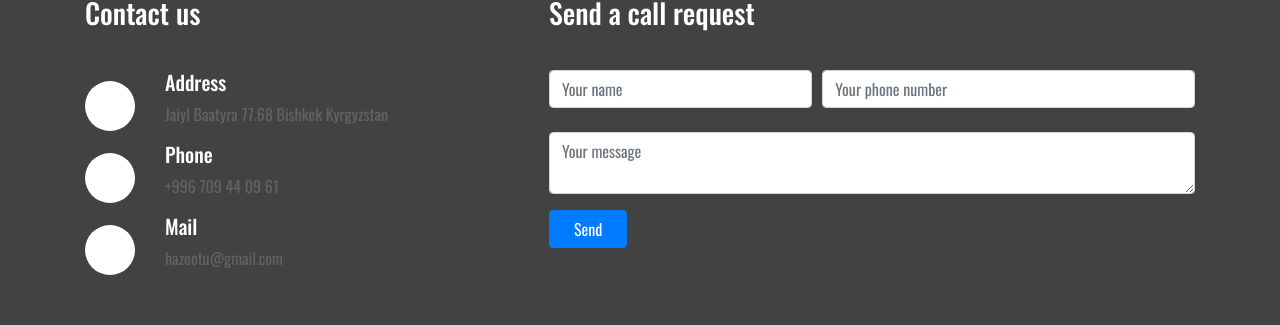
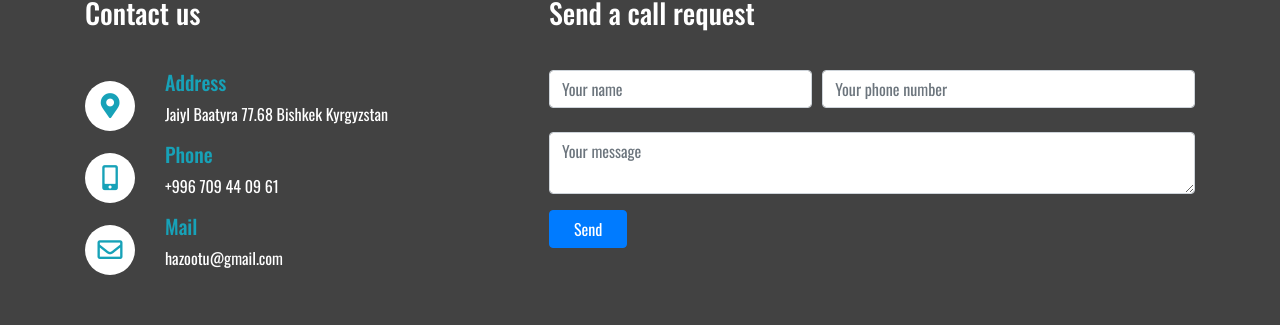
Before and after one commit to beksssK/footballtemporary, a React (Create React App) app: page /contacts in a window 1280 px wide. Shown: the part 887-1212 px from the top of the page. Built offline with nearby package versions, Linux system fonts and the light colour scheme.

Commit message:
Changed the styles of the contact page

```diff
--- a/src/components/Contact/ContactBottom.js
+++ b/src/components/Contact/ContactBottom.js
@@ -45,7 +45,7 @@ const ContactBottom = () => {
                                 <i className="fas fa-map-marker-alt"/>
                             </div>
                             <div className='ContactBlock__card_text'>
-                                <h5>Address</h5>
+                                <h5 className='text-info'>Address</h5>
                                 <p>Jaiyl Baatyra 77.68 Bishkek Kyrgyzstan</p>
                             </div>
                         </div>
@@ -54,7 +54,7 @@ const ContactBottom = () => {
                                 <i className="fas fa-mobile-alt"/>
                             </div>
                             <div className='ContactBlock__card_text'>
-                                <h5>Phone</h5>
+                                <h5 className='text-info'>Phone</h5>
                                 <p>+996 709 44 09 61</p>
                             </div>
                         </div>
@@ -63,7 +63,7 @@ const ContactBottom = () => {
                                 <i className="far fa-envelope"/>
                             </div>
                             <div className='ContactBlock__card_text'>
-                                <h5>Mail</h5>
+                                <h5 className='text-info'>Mail</h5>
                                 <p>hazootu@gmail.com</p>
                             </div>
                         </div>
--- a/src/components/Contact/ContactMiddle.css
+++ b/src/components/Contact/ContactMiddle.css
@@ -34,6 +34,7 @@
 }
 .ContactBlock__card_icon{
     flex-shrink: 0;
+    color: #17a2b8;
     background: #fff;
     border-radius: 50%;
     width: 50px;
@@ -41,6 +42,7 @@
     display: flex;
     justify-content: center;
     align-items: center;
+    font-size: 25px;
 }
 .ContactBlock-left h3{
     margin-bottom: 40px;
@@ -49,5 +51,5 @@
     margin-bottom: 40px;
 }
 .ContactBlock__card_text p{
-    color: #636363;
+    color: #fff;
 }
--- a/src/components/SinglePlayer/SinglePlayer.css
+++ b/src/components/SinglePlayer/SinglePlayer.css
@@ -7,3 +7,7 @@
     min-height: 300px;
     font-size: 20px;
 }
+
+.SinglePlayerMiddle img {
+    border-radius: 8px;
+}
--- a/src/components/SinglePlayer/SinglePlayerMiddle.js
+++ b/src/components/SinglePlayer/SinglePlayerMiddle.js
@@ -29,12 +29,12 @@ const SinglePlayerMiddle = (props) => {
                     <Row>
                         <Col md={6}>
                             <Row>
-                                <Col md={5}>
+                                <Col sm={6} md={5}>
                                     <img
                                         src={singleFootballer ? `data:${singleFootballer.type_photo};base64, ${singleFootballer.profile_photo}` : placeHolder}
                                         width='100%' height='auto' alt=""/>
                                 </Col>
-                                <Col md={7}>
+                                <Col sm={6} md={7}>
                                     <p className='my-3'><b>Name:</b> {singleFootballer && singleFootballer.name}</p>
                                     <p className='my-3'><b>Surname:</b> {singleFootballer && singleFootballer.surname}</p>
                                     <p className='my-3'><b>Age:</b> {singleFootballer && singleFootballer.age} <b
```
